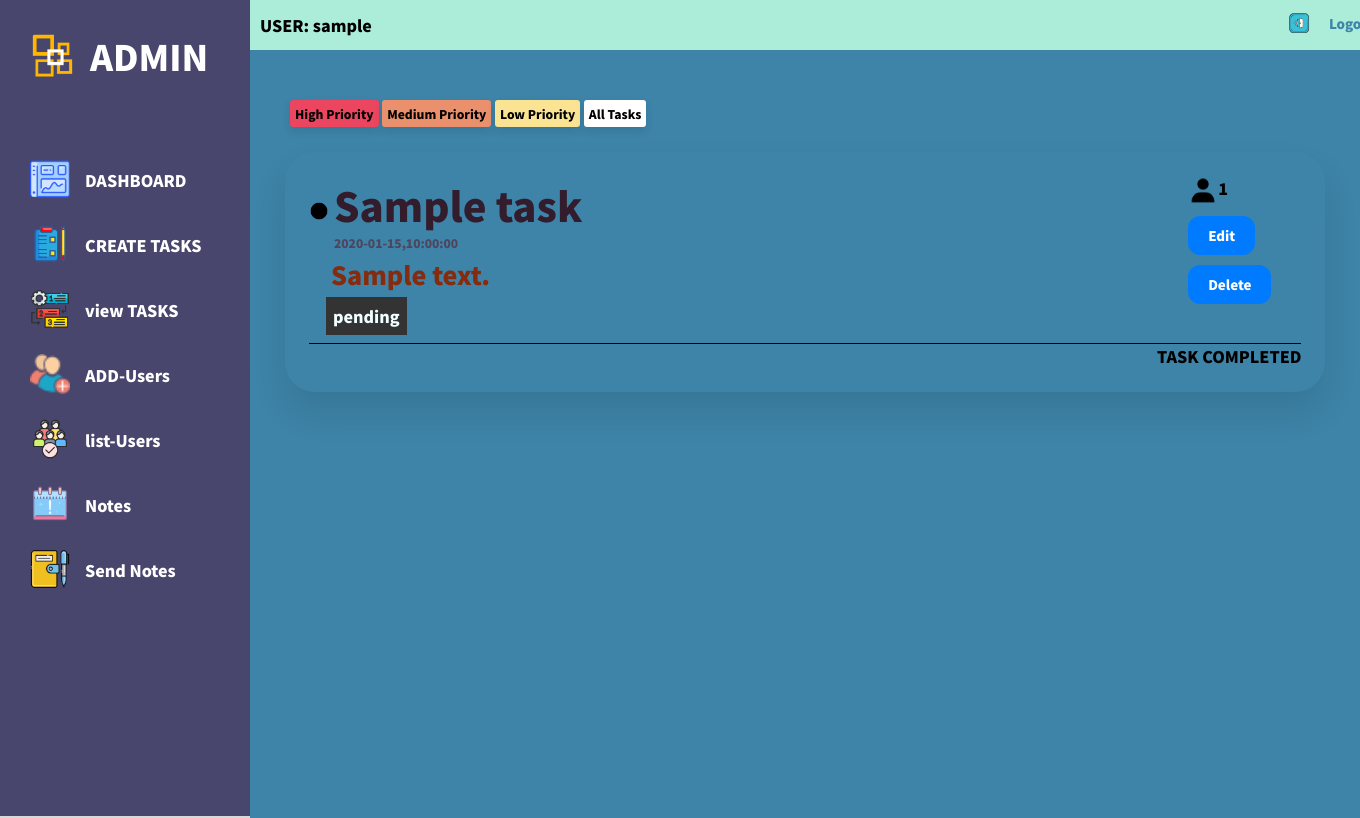
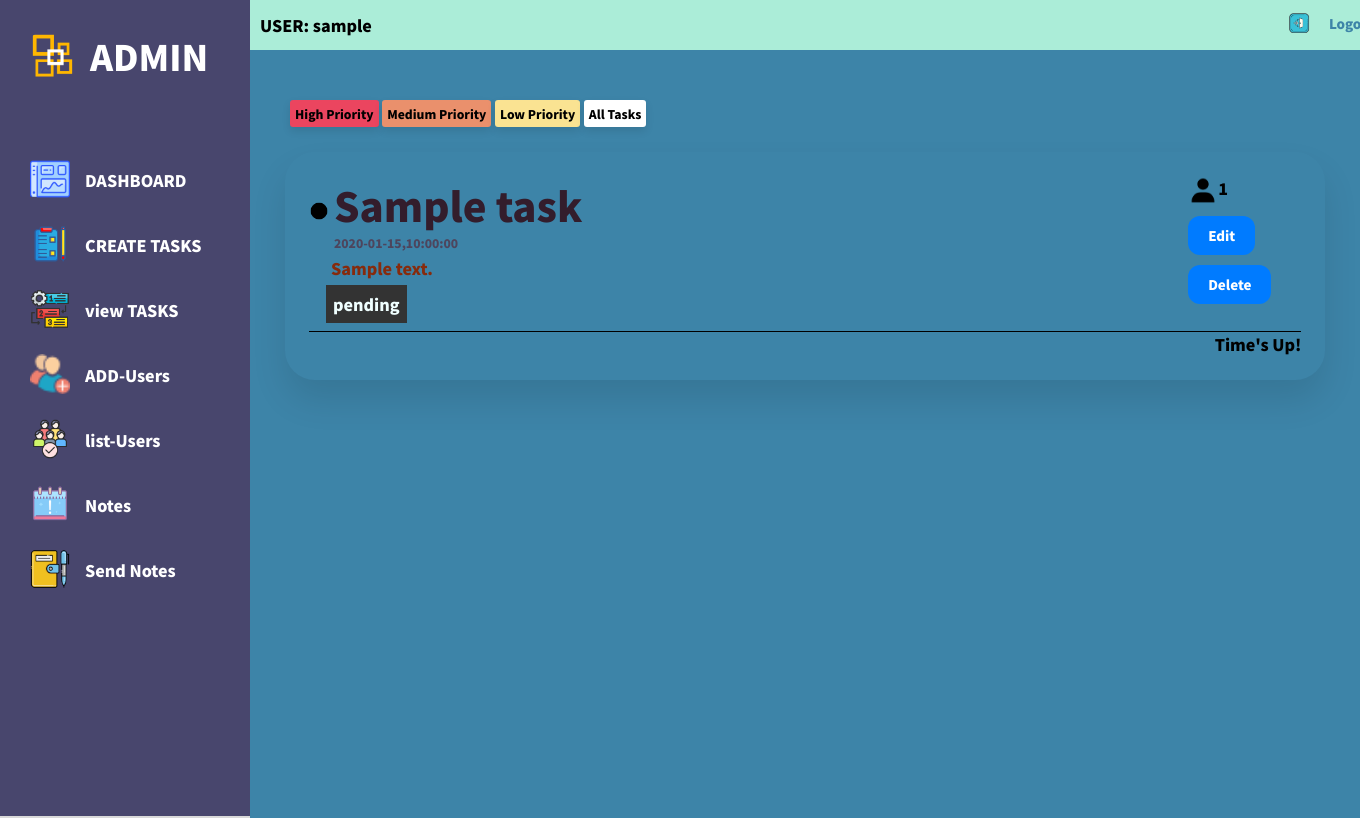
Before and after one commit to Xiran23/TMS, a PHP site: page /TMS/viewtaskadmin.php in a window 1360 px wide; the page is wider, and only the part inside the window is pictured. Run offline with PHP 8.4, Linux system fonts and the light colour scheme; the visitor is signed in with stand-in values (Sample User, id 1); tables that the repository leaves empty or names only in its code hold one stand-in row (values such as "Sample post"); some libraries are stand-ins or nearby versions.

Commit message:
new fonts

```diff
--- a/styledash.css
+++ b/styledash.css
@@ -489,7 +489,7 @@ textarea {
 .task-description {
   padding: 5px;
   margin-left: 17px;
-  font-size: 25px;
+  font-size: px;
   max-width: 970px;
   color: var(--task_description);
 }
--- a/viewtaskadmin.php
+++ b/viewtaskadmin.php
@@ -11,6 +11,7 @@ $result = mysqli_query($conn, $query);
 $tasks = mysqli_fetch_all($result, MYSQLI_ASSOC);
 
 mysqli_free_result($result);
+
 ?>
 <!DOCTYPE html>
 <html lang="en">
@@ -33,6 +34,7 @@ mysqli_free_result($result);
   <?php include "inc/header.php"; ?>
 
   <div class="container">
+
 
     <section class="dashviewtask">
 
@@ -103,7 +105,7 @@ mysqli_free_result($result);
 
                 <div class="task-button">
                   <!-- <button class="btn-primary">Accept task</button> -->
-                  <form method="post"  action="delete.php">
+                  <form method="post"  action=" delete.php">
                     <input name="userid" type="hidden" value="<?= $task["task_id"] ?>">
                     <input class="btn-primary" type="submit" value="Edit" id="" name="edit">
                   </form>
@@ -137,7 +139,7 @@ mysqli_free_result($result);
 
 
             </div>
-            <?php if ($task['status'] == 'inprogress' && $task['status'] == 'pending') : ?>
+            <?php if ($task['status'] == 'in_progress' || $task['status'] == 'pending') : ?>
               <div class="bottom-card">
                 <div class="remaining-time" data-start-date="<?php echo $task['created_at']; ?>" data-end-date="<?php echo $task['due_date']; ?>"></div>
               </div>
```
